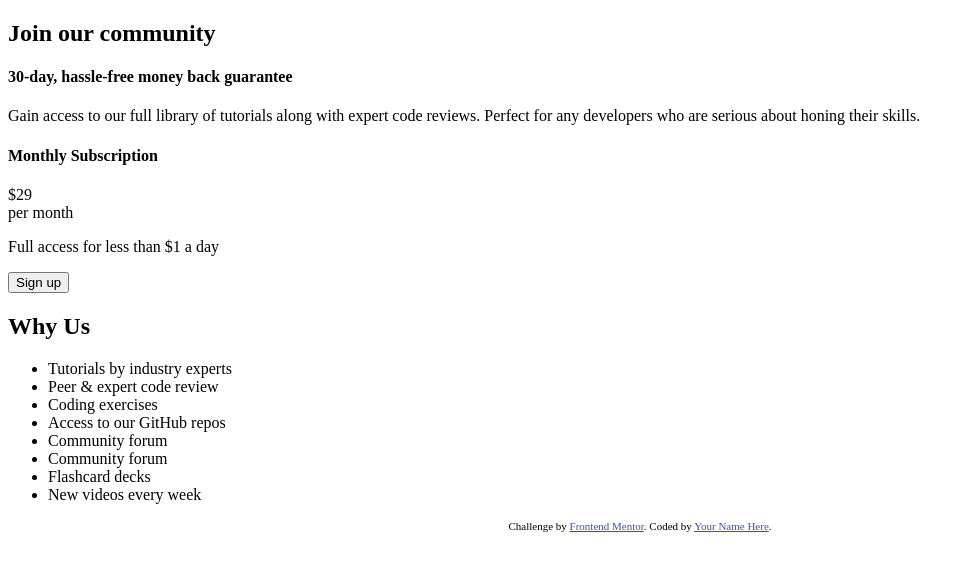
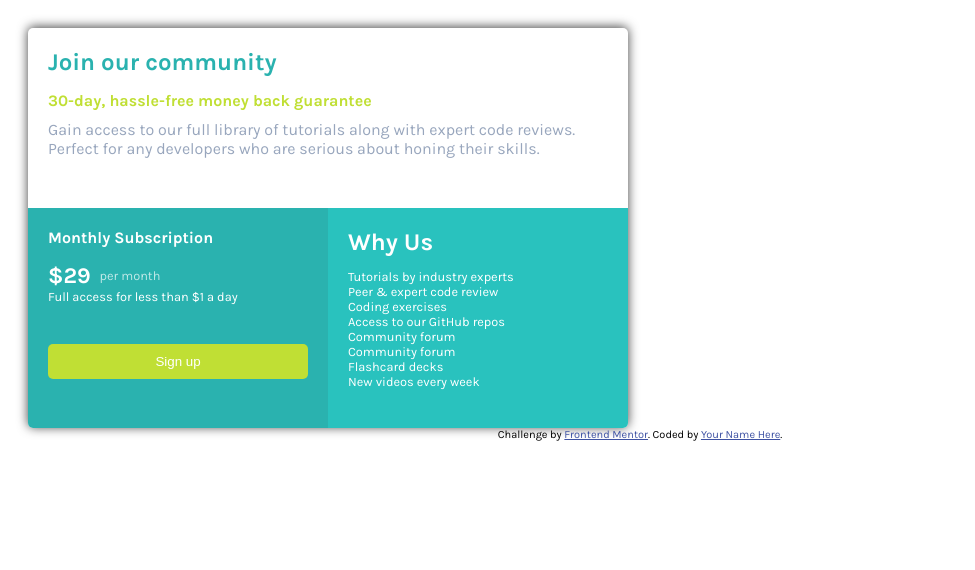
Before and after one commit to EphraimKariuki/frontend-masters-code-challenge, a plain HTML site: page single-price-grid-component-master/index.html in a window 1280 px wide. Shown: the whole page, without its empty margins (0-975 px from the left). Drawn offline with Linux system fonts and the light colour scheme.

Commit message:
Addition of styling for index.html

```diff
--- a/single-price-grid-component-master/index.html
+++ b/single-price-grid-component-master/index.html
@@ -5,7 +5,10 @@
   <meta name="viewport" content="width=device-width, initial-scale=1.0"> <!-- displays site properly based on user's device -->
 
   <link rel="icon" type="image/png" sizes="32x32" href="./images/favicon-32x32.png">
-
+  <link rel="stylesheet" href="./style.css">
+  <link rel="preconnect" href="https://fonts.googleapis.com">
+  <link rel="preconnect" href="https://fonts.gstatic.com" crossorigin>
+  <link href="https://fonts.googleapis.com/css2?family=Karla:ital,wght@0,400;0,700;1,300&display=swap" rel="stylesheet">
   <title>Frontend Mentor | Single Price Grid Component</title>
 
   <!-- Feel free to remove these styles or customise in your own stylesheet 👍 -->
@@ -17,23 +20,22 @@
 <body>
   <div id="card">
     <div id="top-section">
-      <h2>Join our community</h2>
+      <h2 id="title">Join our community</h2>
       <h4> 30-day, hassle-free money back guarantee</h4>
       <p>Gain access to our full library of tutorials along with expert code reviews.
         Perfect for any developers who are serious about honing their skills.</p>
     </div>
     <div id="bottom-section">
-      <div id="bottom-right-section">
+      <div id="bottom-left-section">
         <h4>Monthly Subscription</h4>
-        <div>
-          <div>$29</div>
-          <div>per month</div>
+        <div id="price-container">
+          <div id="price">$29</div>
+          <div id="price-frequency">per month</div>
         </div>
         <p>Full access for less than $1 a day</p>
         <button>Sign up</button>
 
-      </div>
-      <div id="bottom-left-section">
+      </div><div id="bottom-right-section">
         <h2> Why Us</h2>
         <ul>
           <li>Tutorials by industry experts</li>
--- a/single-price-grid-component-master/style.css
+++ b/single-price-grid-component-master/style.css
@@ -1,7 +1,17 @@
 html {
     box-sizing: border-box;
+    font-family: 'karla';
+    font-size: 16px;
 
 
+}
+
+body {
+    padding: 20px;
+}
+
+h2, h4, p {
+    margin: 0;
 }
 
 *, *:before, *:after {
@@ -10,31 +20,100 @@ html {
 
 #card {
     width: 600px;
-    height: 350;
-    border: 3px solid red;
+    height: 400px;
+    box-shadow: 0px -1px 11px 0px rgba(0,0,0,0.75);
+    border-radius: 5px;
+    overflow: hidden;
 }
 #top-section {
     width: 100%;
-    height: 40%;
-    border: 2px solid green;
+    height: 45%;
+    padding: 20px;
 }
 
 #bottom-section {
     width: 100%;
-    height: 60%;
-    border: 2px solid blue;
+    height: 55%;
+    color: white;
 }
 
 #bottom-left-section {
     display: inline-block;
     width: 50%;
     height: 100%;
-    border: 2px solid orange;
+    vertical-align: top;
+    background-color: #2ab2af;
+    padding: 20px;
 }
 
 #bottom-right-section {
     display: inline-block;
     width: 50%;
     height: 100%;
-    border: 2px solid black;
+    vertical-align: top;
+    background-color: #29c2be;
+    padding: 20px;
 }
+
+#top-section h2{
+    color: #2ab2af;
+    margin-bottom: 15px;
+}
+
+#top-section h4 {
+    color:  #c0df34;
+    margin-bottom: 10px;
+}
+
+#top-section p {
+    color:  #98a6bd;
+}
+
+button {
+    color: white;
+    background-color: #c0df34;
+    border: none;
+    padding: 10px;
+    width: 100%;
+    border-radius: 5px;
+}
+
+button:hover {
+    cursor: pointer;
+    background-color: #F5EB2C;
+    transform: scale(1.02);
+
+}
+
+#price {
+    font-weight: 700;
+    font-size: 1.4rem;
+}
+
+#bottom-left-section h4 {
+    margin-bottom: 15px;
+}
+
+#bottom-left-section p {
+    font-size: 0.8rem;
+    margin-bottom: 40px;
+}
+
+#price-frequency, #price {
+    display: inline-block;
+}
+
+#price-frequency {
+    position: relative;
+    top: -3px;
+    font-size: 0.8rem;
+    opacity: 0.7;
+    margin-left: 5px;
+}
+
+ul {
+    padding: 0;
+    list-style: none;
+    font-size: 0.8rem;
+    opacity: 0.8rem;
+}
```
Also changed, not shown: 1 other file.
